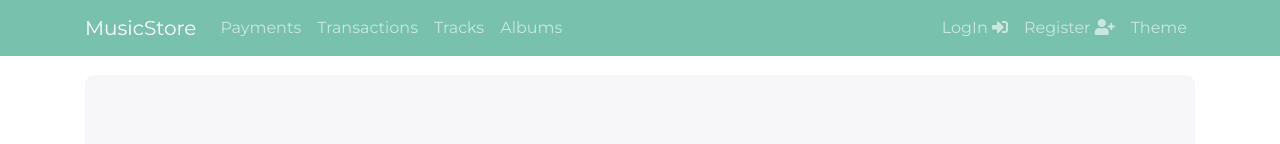
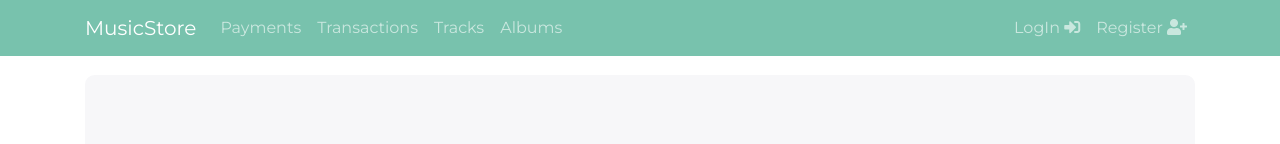
Before and after one commit to singleton11/pycamp-music-store-frontend, a Vue app: page / in a window 1280 px wide. Shown: the top 144 px of the page. Built offline with nearby package versions, Linux system fonts and the light colour scheme; no server answers.

Commit message:
Removed "Theme" from navbar

```diff
--- a/src/App.vue
+++ b/src/App.vue
@@ -68,11 +68,6 @@
                 </a>
               </div>
             </li>
-            <li class="nav-item">
-              <a class="nav-link"
-                 href="https://bootswatch.com/minty/"
-                 target="_blank">Theme</a>
-            </li>
           </ul>
 
         </div>
```
